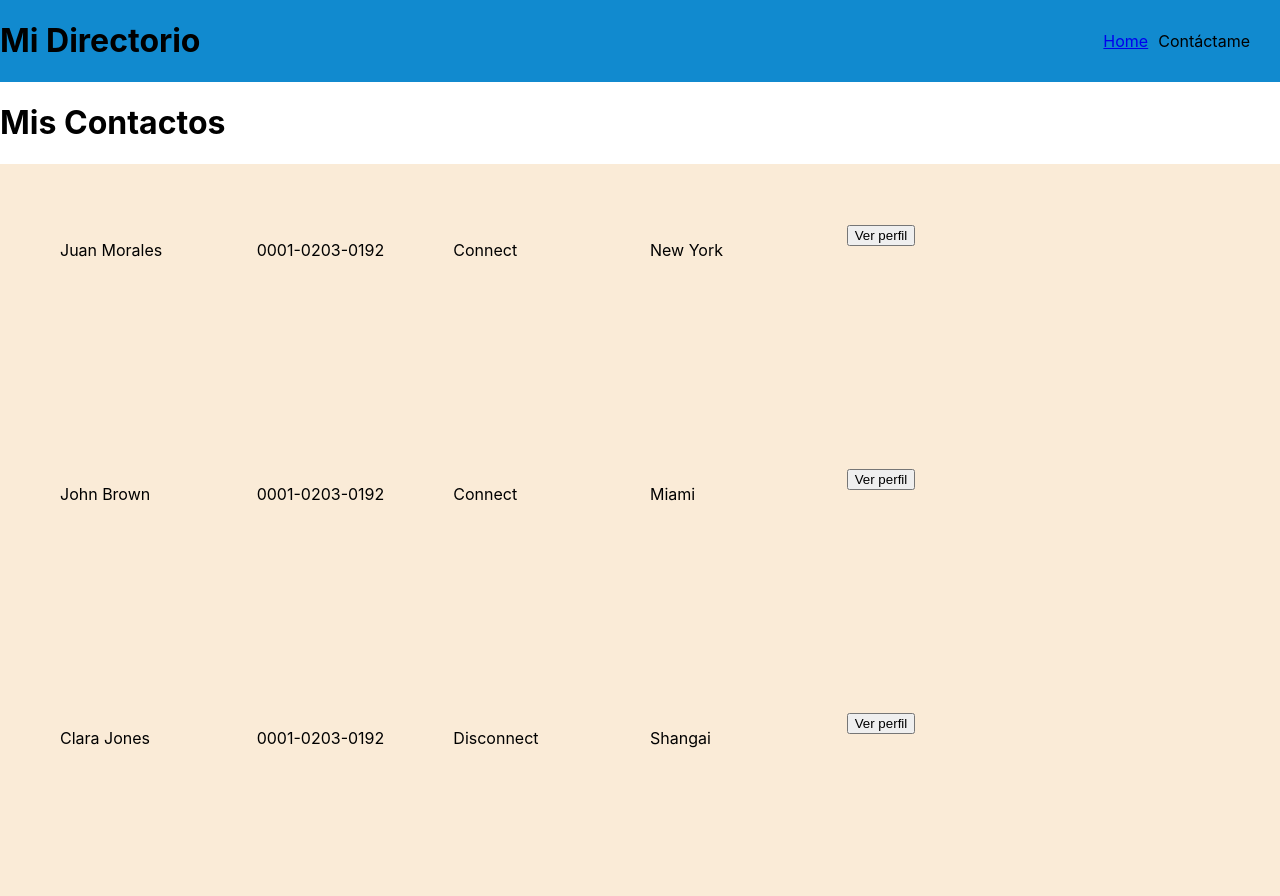
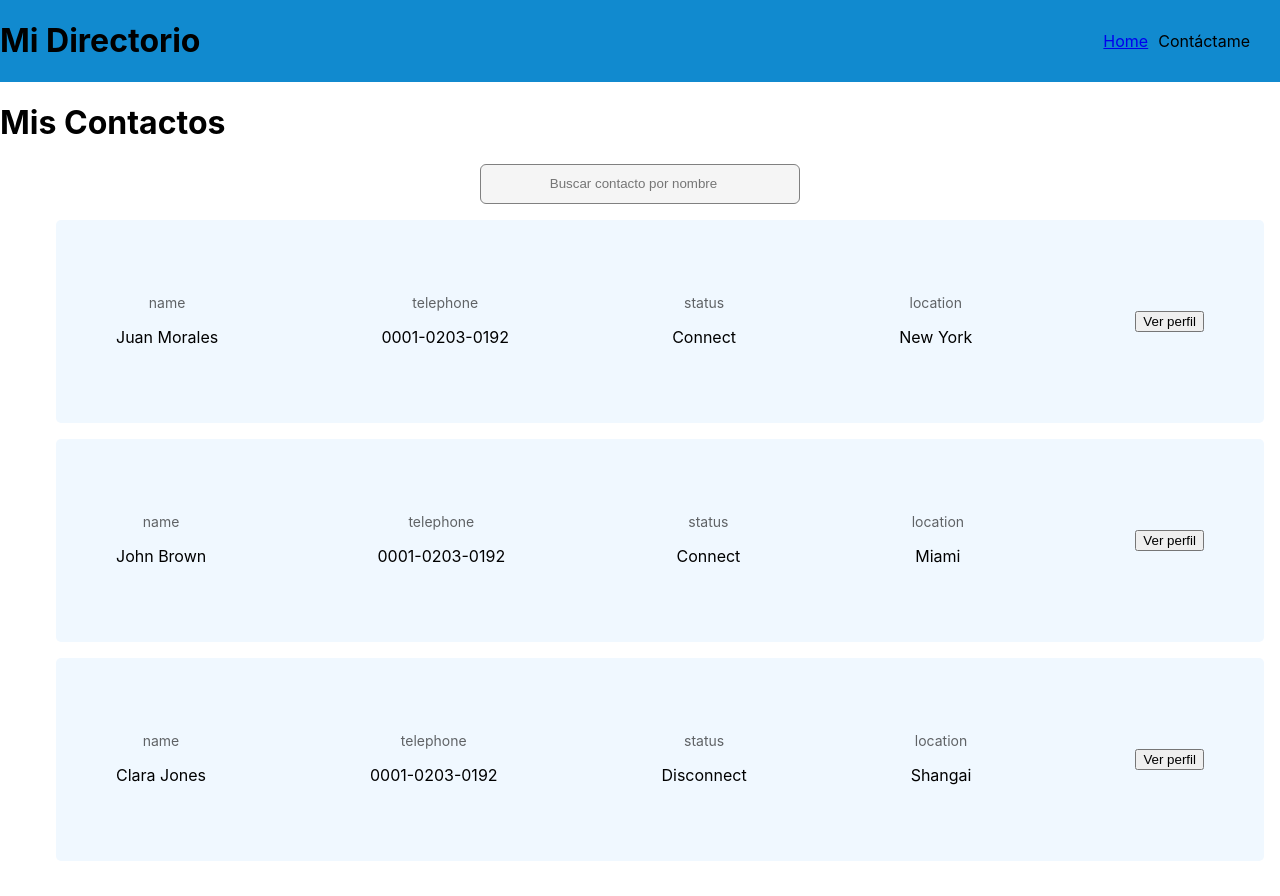
Before and after one commit to NetoCruz/react-router-proyect, a React (Create React App) app: page /contacts in a window 1280 px wide. Built offline with nearby package versions, Linux system fonts and the light colour scheme.

Commit message:
Searchbar added

```diff
--- a/src/Components/Contacts/Contacts.css
+++ b/src/Components/Contacts/Contacts.css
@@ -1,9 +1,30 @@
 .card{
-    display: grid;
-grid-template-columns: repeat(6, 1fr);
-grid-template-rows: repeat(2, 1fr);
-grid-column-gap: 20px;
-grid-row-gap: 20px;
-padding: 60px;
-background-color: antiquewhite;
+    display: flex;
+    align-items: center;
+    justify-content: space-between;
+    padding: 60px;
+    background-color: aliceblue;
+    margin: 16px;
+    border-radius: 5px;
 }
+
+.card--item{
+    display: inline;
+    text-align: center;
+}
+.card--item--title{
+    font-size: 14px;
+    opacity: .6;
+}
+.search{
+    display: flex;
+    justify-content: center;
+}
+input{
+    width: 320px;
+    height: 40px;
+    text-align: center;
+    border-radius: 6px;
+    border: 1px solid grey;
+    background-color: #f5f5f5;
+}
--- a/src/Components/Contacts/Contacts.js
+++ b/src/Components/Contacts/Contacts.js
@@ -1,4 +1,4 @@
-import React from 'react';
+import React,{useState} from 'react';
 import "./Contacts.css"
 // import Data from "../../Contacts"
 import { Link } from 'react-router-dom';
@@ -6,31 +6,85 @@ import { Link } from 'react-router-dom';
 
 
 export default function Contacts({data}){
+    const [inputText, setInputText] = useState("")
+    let inputHandler = (e) => {
 
-    const cards = data.map(item =>{
-        return(
-         <>
-        <div className='card'>
+      var lowerCase = e.target.value.toLowerCase();
+      setInputText(lowerCase);
+    };
 
-           <p>{item.name}</p>
+   //  const cards = data.map(item =>{
+   //      return(
+   //       <>
+   //      <div className='card'>
+
+   //         <p>{item.name}</p>
+   //         <p>{item.tel}</p>
+   //         <p>{item.status}</p>
+   //         <p>{item.location}</p>
+   //         <Link to={`/profile/${item.id}`}>
+   //         <button>Ver perfil</button>
+   //         </Link>
+
+
+   //        </div>
+
+   //        </>
+   //      )
+   //     })
+
+   const filteredData = data.filter((el) => {
+      //if no input the return the original
+      if (inputText === '') {
+          return el;
+      }
+      //return the item which contains the user input
+      else {
+          return el.name.toLowerCase().includes(inputText)
+      }
+  })
+ return(
+
+    <>
+    <h1>Mis Contactos</h1>
+    <div className="search">
+        <input type="search"
+               placeholder='Buscar contacto por nombre'
+               onChange={inputHandler}
+         >
+        </input>
+      </div>
+    {/* {cards} */}
+    <ul>
+            {filteredData.map((item) => (
+         <div className='card'>
+           <div className='card--item'>
+               <p className='card--item--title'>name</p>
+               <p>{item.name}</p>
+           </div>
+          <div className='card--item'>
+          <p className='card--item--title'>telephone</p>
            <p>{item.tel}</p>
+          </div>
+          <div className='card--item'>
+          <p className='card--item--title'>status</p>
            <p>{item.status}</p>
+          </div>
+          <div className='card--item'>
+          <p className='card--item--title'>location</p>
            <p>{item.location}</p>
+          </div>
+
+
+
            <Link to={`/profile/${item.id}`}>
            <button>Ver perfil</button>
            </Link>
 
 
-          </div>
-
-          </>
-        )
-       })
- return(
-
-    <>
-    <h1>Mis Contactos</h1>
-    {cards}
+           </div>
+            ))}
+        </ul>
     </>
  )
 }
```
